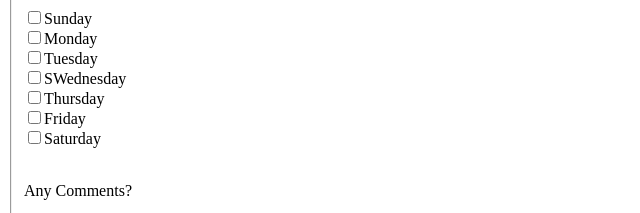
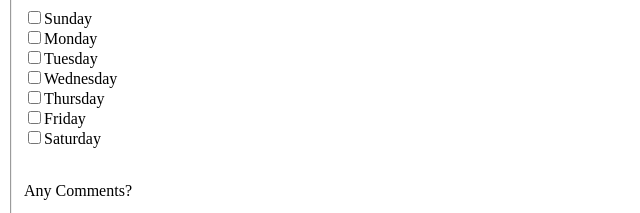
Before and after one commit to YifanDengdd/Lab4, a plain HTML site: page index.html in a window 1280 px wide. Shown: the part 392-605 px from the top of the page, 0-640 px from the left. Drawn offline with Linux system fonts and the light colour scheme.

Commit message:
Update index.html

```diff
--- a/index.html
+++ b/index.html
@@ -51,7 +51,7 @@
             <input type="checkbox" name="available_field" value="Sunday"><label>Sunday</label><br>
             <input type="checkbox" name="available_field" value="Monday"><label>Monday</label><br>
             <input type="checkbox" name="available_field" value="Tuesday"><label>Tuesday</label><br>
-            <input type="checkbox" name="available_field" value="Wednesday"><label>SWednesday</label><br>
+            <input type="checkbox" name="available_field" value="Wednesday"><label>Wednesday</label><br>
             <input type="checkbox" name="available_field" value="Thursday"><label>Thursday</label><br>
             <input type="checkbox" name="available_field" value="Friday"><label>Friday</label><br>
             <input type="checkbox" name="available_field" value="Saturday"><label>Saturday</label><br>
```
